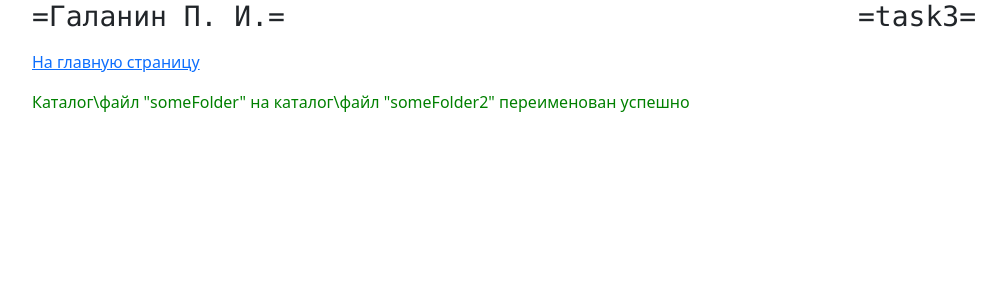
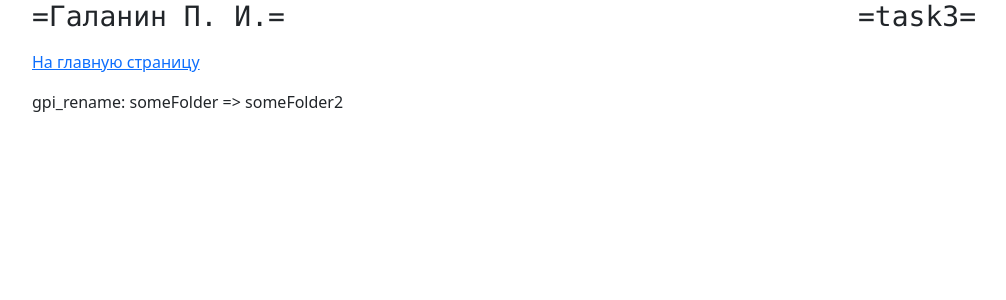
Before and after one commit to BrSTU-PO4-190333/5sem_WT, a PHP site: page /task3/index.php in a window 1280 px wide. Shown: the top 300 px of the page, without its empty margins (50-1056 px from the left). Run offline with PHP 8.4, Linux system fonts and the light colour scheme.

Commit message:
lab5/Galanin_Pavel : Updated task3

```diff
--- a/gpi_wt_lab5/lamp/var/www/html/_php/gpi_rename.php
+++ b/gpi_wt_lab5/lamp/var/www/html/_php/gpi_rename.php
@@ -4,17 +4,10 @@
         $gpi_is_dir = file_exists($gpi_path1); // существует ли такой путь?
         if ($gpi_is_dir == 0)
         {
-            echo "<p style='color: red;'>Каталог\\файл \"$gpi_path1\" не существует! Что переименовывать?</p>";
+            echo "gpi_rename: cannot rename '$gpi_path1': No such file or directory \n";
             return;
         }
 
         $gpi_rename = rename($gpi_path1, $gpi_path2);
-        if ($gpi_rename)
-        {
-            echo "<p style='color: green;'>Каталог\\файл \"$gpi_path1\" на каталог\\файл \"$gpi_path2\" переименован успешно</p>";
-        }
-        else
-        {
-            echo "<p style='color: red;'>Каталог\\файл \"$gpi_path1\" на каталог\\файл \"$gpi_path2\" не переименован!</p>";
-        }
+        echo "gpi_rename: $gpi_path1 => $gpi_path2 \n";
     }
```
